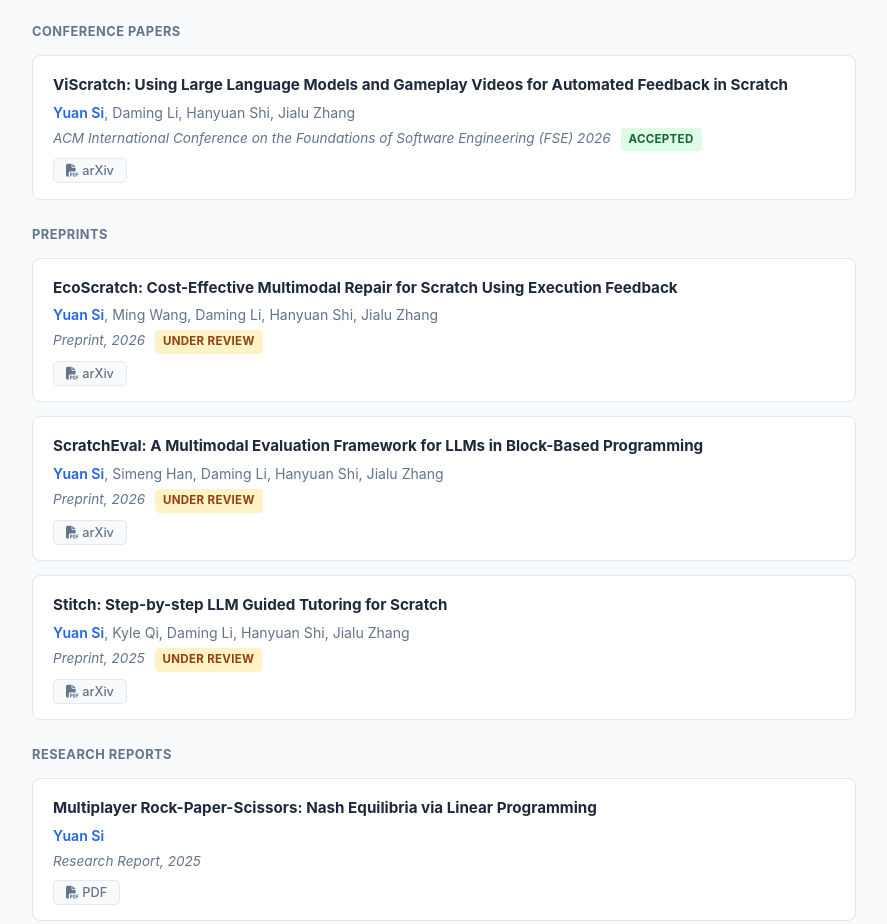
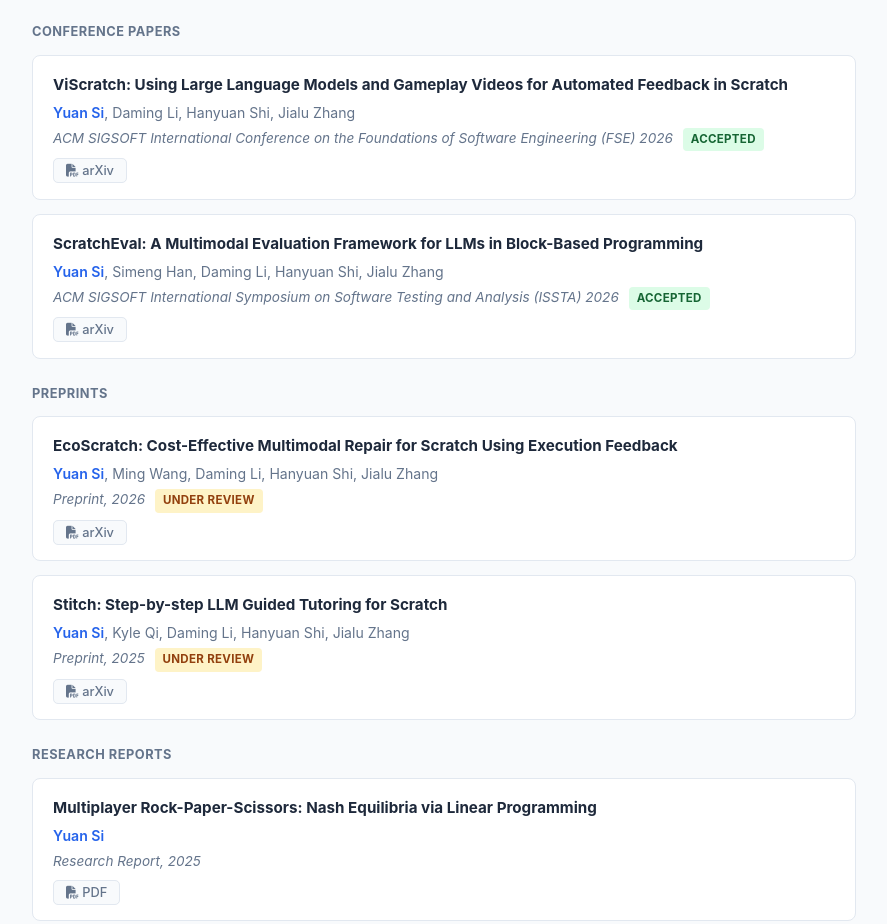
Before and after one commit to SamSi0322/SamSi0322.github.io, a plain HTML site: page index.html in a window 1280 px wide. Shown: the part 921-1845 px from the top of the page, without its empty margins (196-1083 px from the left). Drawn offline with Linux system fonts and the light colour scheme; some icons are missing.

Commit message:
Update index.html

```diff
--- a/index.html
+++ b/index.html
@@ -331,9 +331,18 @@
     <div class="pub">
       <div class="title">ViScratch: Using Large Language Models and Gameplay Videos for Automated Feedback in Scratch</div>
       <div class="authors"><strong>Yuan Si</strong>, Daming Li, Hanyuan Shi, Jialu Zhang</div>
-      <div class="venue">ACM International Conference on the Foundations of Software Engineering (FSE) 2026 <span class="badge">Accepted</span></div>
+      <div class="venue">ACM SIGSOFT International Conference on the Foundations of Software Engineering (FSE) 2026 <span class="badge">Accepted</span></div>
       <div class="pub-links">
         <a href="https://arxiv.org/abs/2509.11065"><i class="fas fa-file-pdf"></i> arXiv</a>
+      </div>
+    </div>
+
+    <div class="pub">
+      <div class="title">ScratchEval: A Multimodal Evaluation Framework for LLMs in Block-Based Programming</div>
+      <div class="authors"><strong>Yuan Si</strong>, Simeng Han, Daming Li, Hanyuan Shi, Jialu Zhang</div>
+      <div class="venue">ACM SIGSOFT International Symposium on Software Testing and Analysis (ISSTA) 2026 <span class="badge">Accepted</span></div>
+      <div class="pub-links">
+        <a href="https://arxiv.org/abs/2602.00757"><i class="fas fa-file-pdf"></i> arXiv</a>
       </div>
     </div>
 
@@ -345,15 +354,6 @@
       <div class="venue">Preprint, 2026 <span class="badge" style="background:#fef3c7;color:#92400e;">Under Review</span></div>
       <div class="pub-links">
         <a href="https://arxiv.org/abs/2603.29624"><i class="fas fa-file-pdf"></i> arXiv</a>
-      </div>
-    </div>
-
-    <div class="pub">
-      <div class="title">ScratchEval: A Multimodal Evaluation Framework for LLMs in Block-Based Programming</div>
-      <div class="authors"><strong>Yuan Si</strong>, Simeng Han, Daming Li, Hanyuan Shi, Jialu Zhang</div>
-      <div class="venue">Preprint, 2026 <span class="badge" style="background:#fef3c7;color:#92400e;">Under Review</span></div>
-      <div class="pub-links">
-        <a href="https://arxiv.org/abs/2602.00757"><i class="fas fa-file-pdf"></i> arXiv</a>
       </div>
     </div>
 
```
